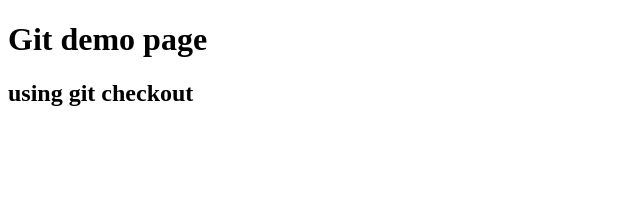
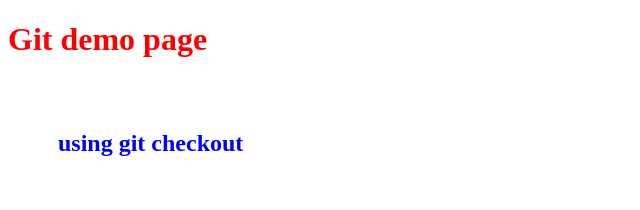
Before and after one commit to mrsyedhasan/new_test, a plain HTML site: page index.html in a window 1280 px wide. Shown: the whole page, without its empty margins (0-640 px from the left). Drawn offline with Linux system fonts and the light colour scheme.

Commit message:
added color to css

```diff
--- a/index.html
+++ b/index.html
@@ -4,11 +4,11 @@
 	<meta charset="utf-8">
 	<meta http-equiv="X-UA-Compatible" content="IE=edge">
 	<title>Document</title>
-	<link rel="stylesheet" href="">
+	<link rel="stylesheet" href="style.css">
 </head>
 <body>
-	<h1>Git demo page</h1>
-	<h2>using git checkout</h2>
+	<h1 class="h1">Git demo page</h1>
+	<h2 class="h2">using git checkout</h2>
 
 	<script src="app.js" type="text/javascript" charset="utf-8" async defer></script>
 </body>
--- a/style.css
+++ b/style.css
@@ -0,0 +1,9 @@
+.h1{
+	color: red;
+	position: center;
+
+}
+.h2{
+	color: blue;
+	padding: 50px;
+}
```
